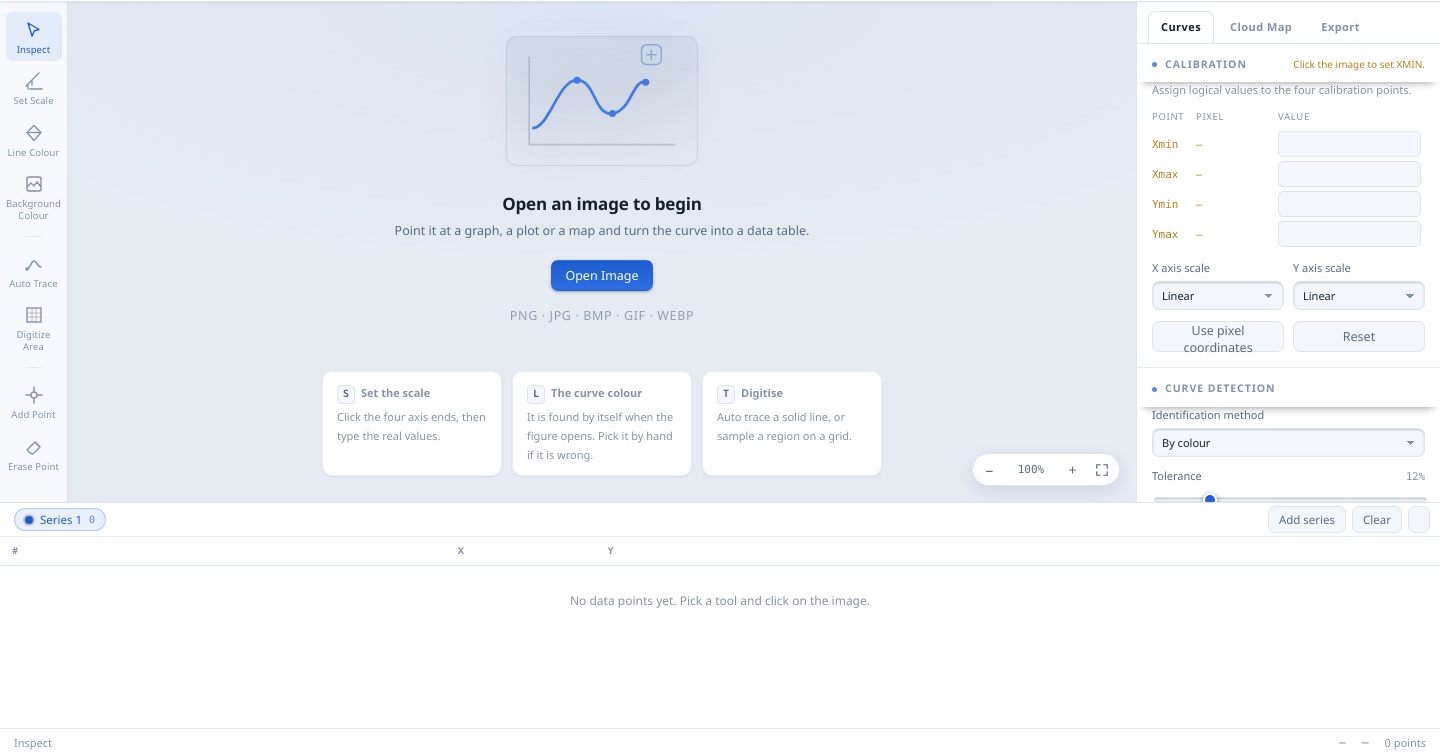
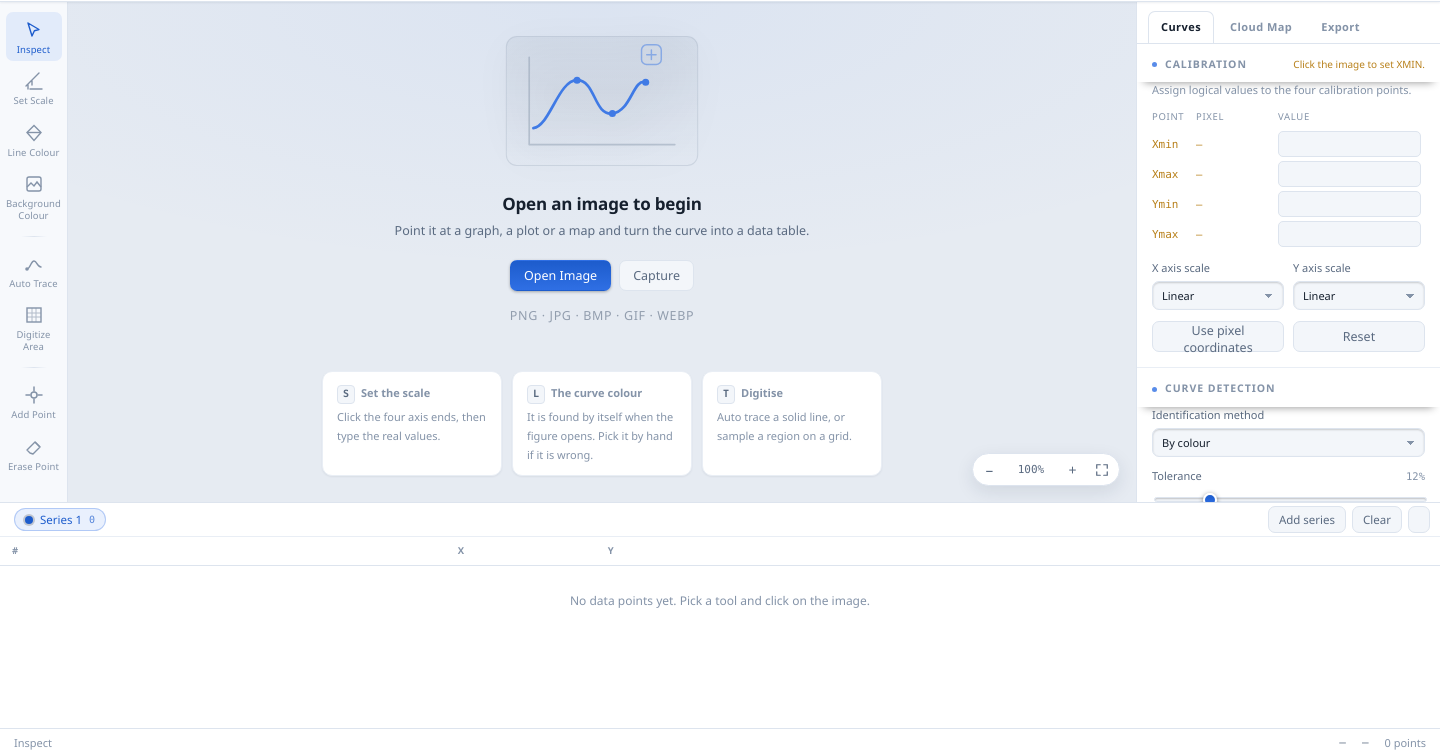
Before and after one commit to Juicy-Quadro/graph-digitizer, an Electron app: page src/index.html in a window 1440 px wide. Shown: the part 44-800 px from the top of the page. Drawn offline with Linux system fonts and the light colour scheme; no server answers.

Commit message:
ui: the empty state offers the screen capture too
The figure is often still on the screen when the application is opened,
so the picture can be taken right away.

```diff
--- a/src/index.html
+++ b/src/index.html
@@ -128,7 +128,10 @@
         </svg>
         <h2 data-i18n="app.openTitle">Open an image to begin</h2>
         <p data-i18n="app.openSubtitle">Point it at a graph, a plot or a map and turn the curve into a data table.</p>
-        <button class="primary" data-action="open-image" data-i18n="action.openImage">Open Image</button>
+        <div class="empty-actions">
+          <button class="primary" data-action="open-image" data-i18n="action.openImage">Open Image</button>
+          <button class="ghost" data-action="capture-screen" data-i18n="action.captureScreen">Capture</button>
+        </div>
         <p class="hint-small">PNG · JPG · BMP · GIF · WEBP</p>
 
         <div class="quickstart">
--- a/src/styles.css
+++ b/src/styles.css
@@ -319,6 +319,7 @@ html[data-theme="light"] .stage {
 }
 .empty-state p { margin: 2px 0 16px; font-size: 12.5px; color: var(--text-dim); }
 .empty-state button { pointer-events: auto; }
+.empty-actions { display: flex; gap: 8px; align-items: center; }
 .hint-small {
   font-size: 10.5px; letter-spacing: .05em; opacity: .6; margin-top: 12px !important;
   text-transform: uppercase;
```
